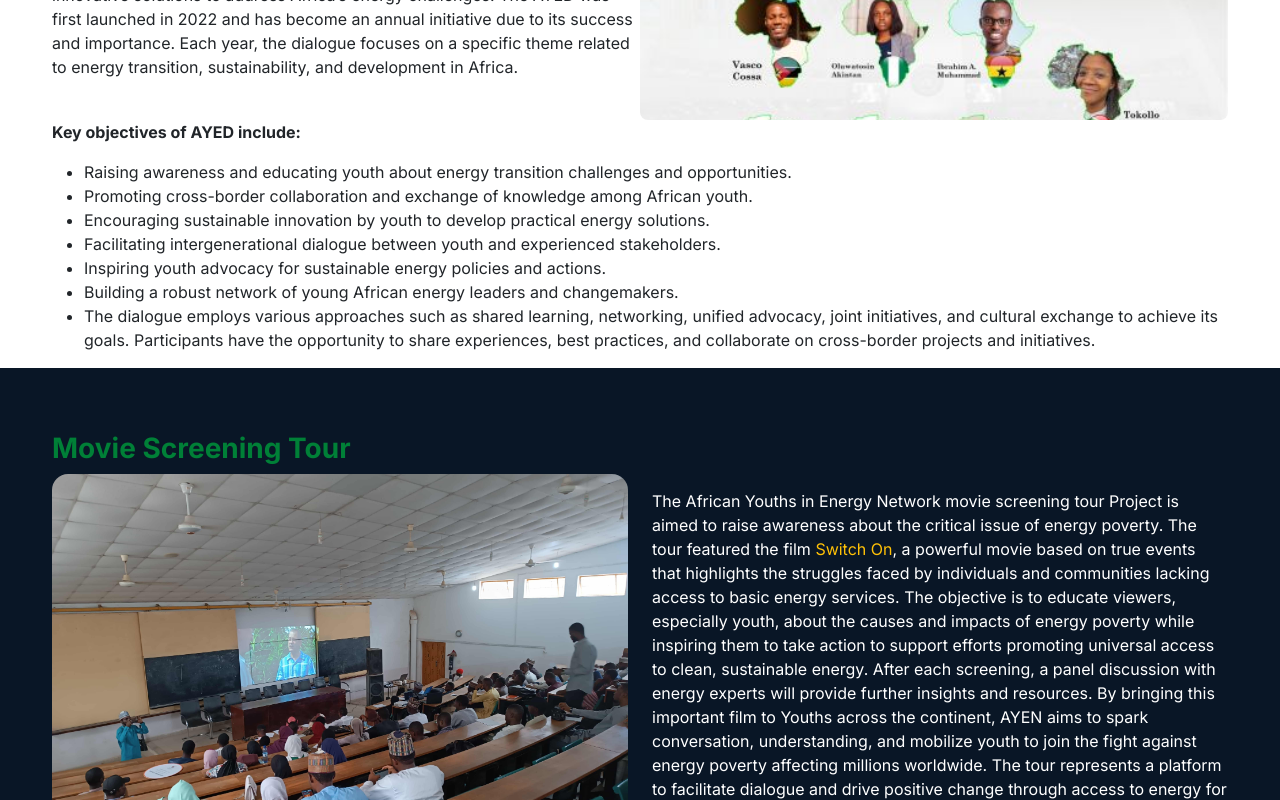
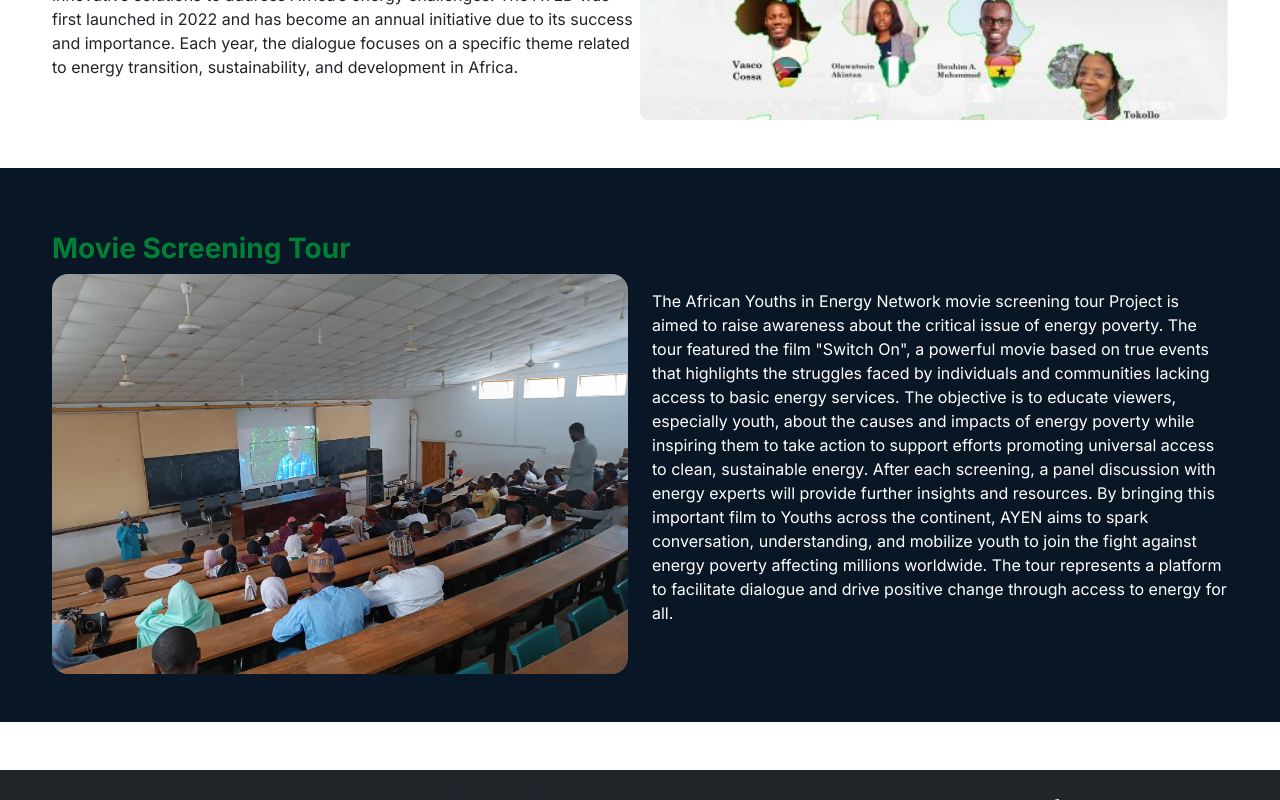
Before and after one commit to OptimusQuidFacit/Ayen, a Next.js app: page /projects in a window 1280 px wide. Shown: the part 340-1140 px from the top of the page. Built offline with nearby package versions, Linux system fonts and the light colour scheme.

Commit message:
domain name change

```diff
--- a/next-sitemap.config.js
+++ b/next-sitemap.config.js
@@ -1,5 +1,5 @@
 // next-sitemap.js
 module.exports = {
-    siteUrl: 'https://ayen-gamma.vercel.app', // Replace with your site's URL
+    siteUrl: 'https://www.africanyouthsinenergynetwork.org', // Replace with your site's URL
     // generateRobotsTxt: true, // (optional) Generate a robots.txt file
   };
--- a/src/app/projects/page.jsx
+++ b/src/app/projects/page.jsx
@@ -31,7 +31,7 @@ const page = () => {
                     </div>
                 </div>
                 <div className="mt-3 mt-md-0">
-                    <p className="fw-bold">
+                    {/* <p className="fw-bold">
                         Key objectives of AYED include:
                     </p>
                         <ul>
@@ -59,11 +59,11 @@ const page = () => {
                             <li>
                             The dialogue employs various approaches such as shared learning, networking, unified advocacy, joint initiatives, and cultural exchange to achieve its goals. Participants have the opportunity to share experiences, best practices, and collaborate on cross-border projects and initiatives.
                             </li>
-                        </ul>
+                        </ul> */}
                 </div>
                 </div>
             </section>
-            <section className="bg-primary text-white py-5 px-2">
+            <section className=" mt-5 bg-primary text-white py-5 px-2">
                 <div className="mt-3 container">
                 <div className={`${styles.ayedcontainer} d-md-flex
                 align-items-center gap-4`}>
@@ -77,7 +77,7 @@ const page = () => {
                     </div>
                     <div className="full-flex mt-4">
                         <p>
-                            The African Youths in Energy Network  movie screening tour Project is aimed  to raise awareness about the critical issue of energy poverty. The tour featured the film <span className="text-warning"> Switch On</span>, a powerful movie based on true events that highlights the struggles faced by individuals and communities lacking access to basic energy services.
+                            The African Youths in Energy Network  movie screening tour Project is aimed  to raise awareness about the critical issue of energy poverty. The tour featured the film  &quot;Switch On&quot;, a powerful movie based on true events that highlights the struggles faced by individuals and communities lacking access to basic energy services.
                             The objective is to educate viewers, especially youth, about the causes and impacts of energy poverty while inspiring them to take action to support efforts promoting universal access to clean, sustainable energy. After each screening, a panel discussion with energy experts will provide further insights and resources.
                             By bringing this important film to Youths across the continent, AYEN aims to spark conversation, understanding, and mobilize youth to join the fight against energy poverty affecting millions worldwide. The tour represents a platform to facilitate dialogue and drive positive change through access to energy for all.
                         </p>
--- a/src/components/personnel/Personnel.jsx
+++ b/src/components/personnel/Personnel.jsx
@@ -61,7 +61,7 @@ const Personnel = () => {
         },
         {
             name: "Oluwafunmilola",
-            position:"Legal Partner",
+            position:"Project Manager",
             photo: "/funmi.jpg",
             text: `
                 Oluwafunmilola is a detail-oriented lawyer with experience in dispute resolution, company secretarial, and corporate commercial practices.
```
Also changed, not shown: .eslintrc.json.
